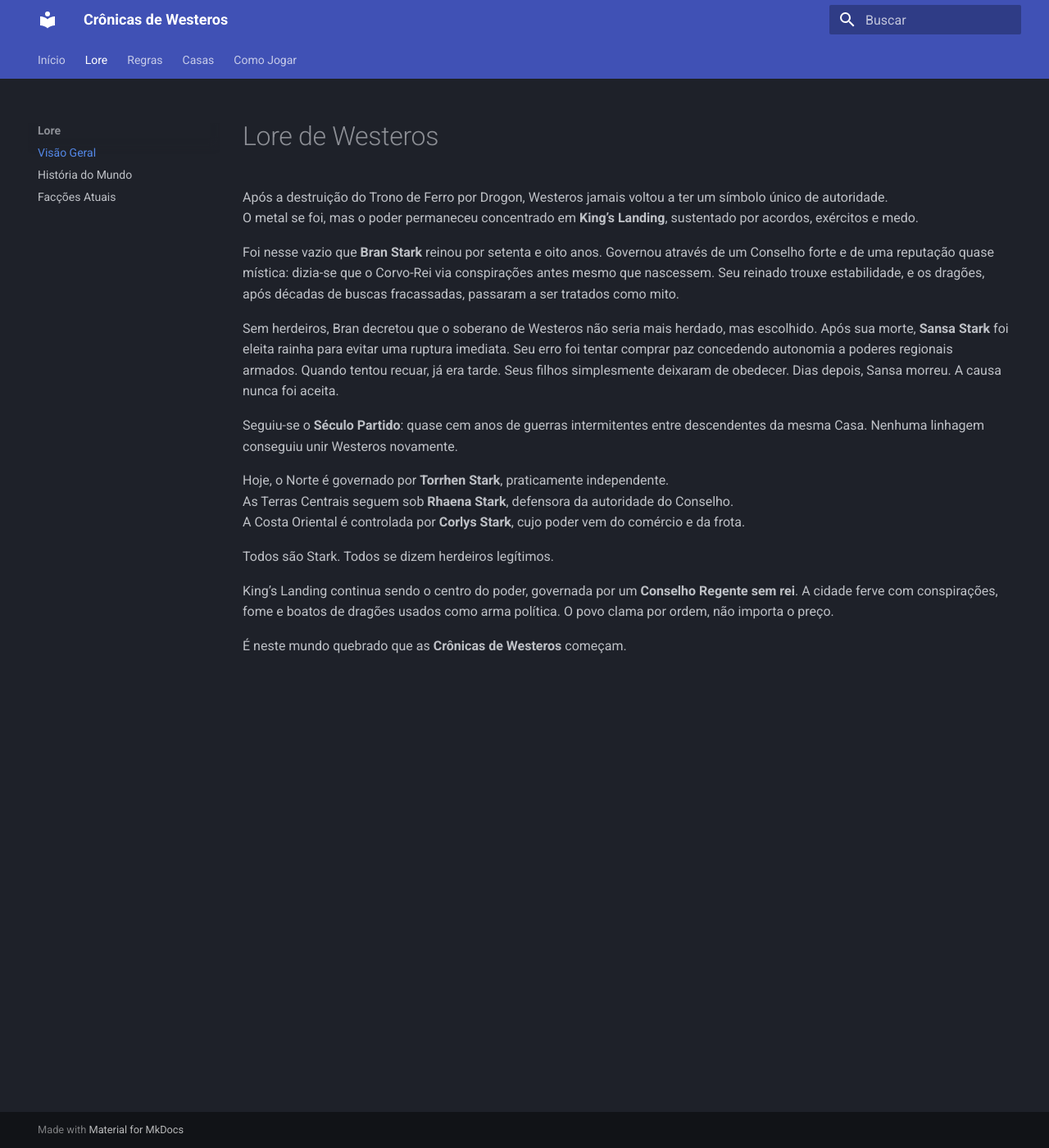
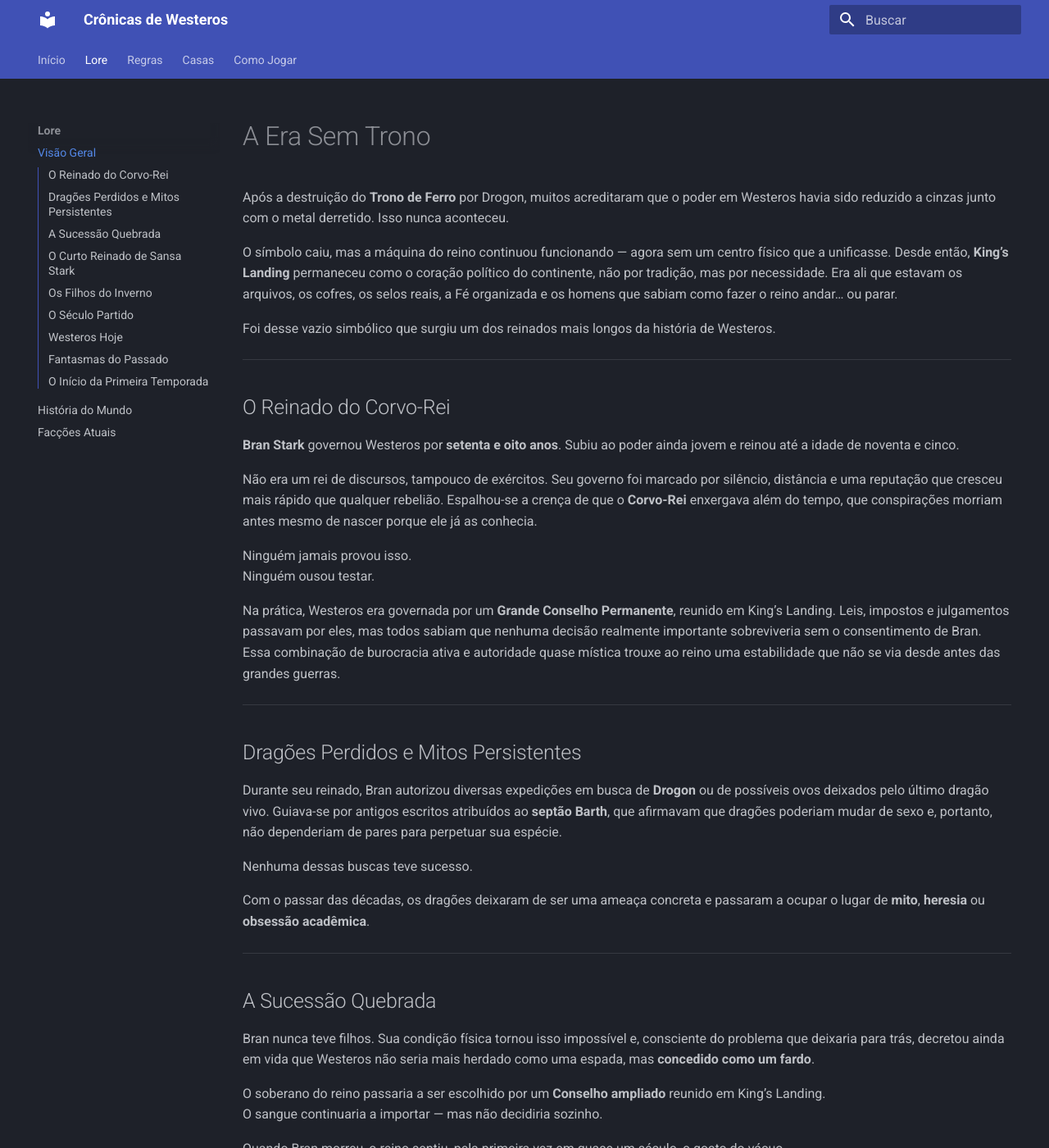
Before and after one commit to CronicasDeWesteros/Cronicas-De-Westeros, an MkDocs documentation site: the page built from docs/lore/index.md, in a window 1280 px wide and 1400 px high. Shown: the whole window at 82% size. Built offline with MkDocs 1.6.1 and Material for MkDocs 9.7.7, drawn with Linux system fonts in a browser that asks for light colours; some of the changed text lies outside the part shown.

Commit message:
Atualização da lore.

```diff
--- a/docs/lore/index.md
+++ b/docs/lore/index.md
@@ -1,20 +1,129 @@
-# Lore de Westeros
+# A Era Sem Trono
 
-Após a destruição do Trono de Ferro por Drogon, Westeros jamais voltou a ter um símbolo único de autoridade.
-O metal se foi, mas o poder permaneceu concentrado em **King’s Landing**, sustentado por acordos, exércitos e medo.
+Após a destruição do **Trono de Ferro** por Drogon, muitos acreditaram que o poder em Westeros havia sido reduzido a cinzas junto com o metal derretido. Isso nunca aconteceu.
 
-Foi nesse vazio que **Bran Stark** reinou por setenta e oito anos. Governou através de um Conselho forte e de uma reputação quase mística: dizia-se que o Corvo-Rei via conspirações antes mesmo que nascessem. Seu reinado trouxe estabilidade, e os dragões, após décadas de buscas fracassadas, passaram a ser tratados como mito.
+O símbolo caiu, mas a máquina do reino continuou funcionando — agora sem um centro físico que a unificasse. Desde então, **King’s Landing** permaneceu como o coração político do continente, não por tradição, mas por necessidade. Era ali que estavam os arquivos, os cofres, os selos reais, a Fé organizada e os homens que sabiam como fazer o reino andar… ou parar.
 
-Sem herdeiros, Bran decretou que o soberano de Westeros não seria mais herdado, mas escolhido. Após sua morte, **Sansa Stark** foi eleita rainha para evitar uma ruptura imediata. Seu erro foi tentar comprar paz concedendo autonomia a poderes regionais armados. Quando tentou recuar, já era tarde. Seus filhos simplesmente deixaram de obedecer. Dias depois, Sansa morreu. A causa nunca foi aceita.
+Foi desse vazio simbólico que surgiu um dos reinados mais longos da história de Westeros.
 
-Seguiu-se o **Século Partido**: quase cem anos de guerras intermitentes entre descendentes da mesma Casa. Nenhuma linhagem conseguiu unir Westeros novamente.
+---
 
-Hoje, o Norte é governado por **Torrhen Stark**, praticamente independente.
-As Terras Centrais seguem sob **Rhaena Stark**, defensora da autoridade do Conselho.
-A Costa Oriental é controlada por **Corlys Stark**, cujo poder vem do comércio e da frota.
+## O Reinado do Corvo-Rei
 
-Todos são Stark. Todos se dizem herdeiros legítimos.
+**Bran Stark** governou Westeros por **setenta e oito anos**. Subiu ao poder ainda jovem e reinou até a idade de noventa e cinco.
 
-King’s Landing continua sendo o centro do poder, governada por um **Conselho Regente sem rei**. A cidade ferve com conspirações, fome e boatos de dragões usados como arma política. O povo clama por ordem, não importa o preço.
+Não era um rei de discursos, tampouco de exércitos. Seu governo foi marcado por silêncio, distância e uma reputação que cresceu mais rápido que qualquer rebelião. Espalhou-se a crença de que o **Corvo-Rei** enxergava além do tempo, que conspirações morriam antes mesmo de nascer porque ele já as conhecia.
 
-É neste mundo quebrado que as **Crônicas de Westeros** começam.
+Ninguém jamais provou isso.
+Ninguém ousou testar.
+
+Na prática, Westeros era governada por um **Grande Conselho Permanente**, reunido em King’s Landing. Leis, impostos e julgamentos passavam por eles, mas todos sabiam que nenhuma decisão realmente importante sobreviveria sem o consentimento de Bran. Essa combinação de burocracia ativa e autoridade quase mística trouxe ao reino uma estabilidade que não se via desde antes das grandes guerras.
+
+---
+
+## Dragões Perdidos e Mitos Persistentes
+
+Durante seu reinado, Bran autorizou diversas expedições em busca de **Drogon** ou de possíveis ovos deixados pelo último dragão vivo. Guiava-se por antigos escritos atribuídos ao **septão Barth**, que afirmavam que dragões poderiam mudar de sexo e, portanto, não dependeriam de pares para perpetuar sua espécie.
+
+Nenhuma dessas buscas teve sucesso.
+
+Com o passar das décadas, os dragões deixaram de ser uma ameaça concreta e passaram a ocupar o lugar de **mito**, **heresia** ou **obsessão acadêmica**.
+
+---
+
+## A Sucessão Quebrada
+
+Bran nunca teve filhos. Sua condição física tornou isso impossível e, consciente do problema que deixaria para trás, decretou ainda em vida que Westeros não seria mais herdado como uma espada, mas **concedido como um fardo**.
+
+O soberano do reino passaria a ser escolhido por um **Conselho ampliado** reunido em King’s Landing.
+O sangue continuaria a importar — mas não decidiria sozinho.
+
+Quando Bran morreu, o reino sentiu, pela primeira vez em quase um século, o gosto do vácuo.
+
+---
+
+## O Curto Reinado de Sansa Stark
+
+Após meses de disputas veladas e negociações tensas, o Conselho escolheu **Sansa Stark** como rainha. Não foi uma escolha inspirada, mas pragmática. Sansa representava continuidade, memória e uma ponte segura entre a era do Corvo-Rei e o futuro incerto.
+
+Seu reinado, porém, foi curto.
+E profundamente problemático.
+
+Acreditando que o maior risco para Westeros era uma nova guerra civil, Sansa concedeu autonomia excessiva a poderes regionais que já possuíam exércitos, riquezas e ambições próprias. Tentou governar ativamente, diferente de Bran, mas sem o mito que o protegia.
+
+Ao invés de centralizar autoridade em King’s Landing, distribuiu poder esperando comprar lealdade.
+
+Na prática, **legalizou a fragmentação**.
+
+---
+
+## Os Filhos do Inverno
+
+Sansa teve quatro filhos. Três chegaram à idade adulta e já exerciam poder real quando ela foi coroada.
+
+**Eddard Stark II**, o mais velho, governava o Norte a partir de Winterfell. Militarista, tradicional e profundamente desconfiado do Sul, acreditava que o Norte jamais deveria se submeter novamente às decisões tomadas em King’s Landing. Para ele, a obediência era uma concessão temporária — nunca um dever eterno.
+
+**Aemon Stark** governava as Terras Fluviais e as rotas centrais a partir de Harrenhal. Administrador frio e legalista, defendia a autoridade do Conselho e acreditava que Westeros deveria ser unido por leis e arquivos, não por sangue ou tradição.
+
+**Lyanna Stark**, senhora da Costa Oriental, governava a partir de Gulltown. Seu poder vinha do mar. Controlava portos, frotas e comércio, mantendo relações com mercadores estrangeiros. Para ela, o verdadeiro domínio não estava em coroas, mas em moedas e navios.
+
+O quarto filho, **Rickon Stark**, morreu jovem, antes de consolidar qualquer domínio. Sua morte jamais foi esclarecida e, com o tempo, tornou-se arma política, cada facção culpando um inimigo diferente.
+
+---
+
+## O Século Partido
+
+Quando Sansa tentou revogar parte das autonomias concedidas e restaurar autoridade direta da Coroa, seus três filhos recusaram-se a obedecer.
+
+Nenhum declarou guerra aberta.
+Nenhum se proclamou rei.
+
+Eles simplesmente pararam de responder.
+
+Dias depois, Sansa morreu. A causa oficial foi doença. Quase ninguém acreditou.
+
+O que se seguiu ficou conhecido como **o Século Partido**.
+
+Por aproximadamente cem anos, Westeros foi consumido por guerras intermitentes, alianças frágeis e sucessões sangrentas. Os três filhos de Sansa morreram ao longo das décadas, mas suas linhagens sobreviveram. Nenhuma conseguiu subjugar as outras. Nenhuma abriu mão da própria ambição.
+
+---
+
+## Westeros Hoje
+
+No Norte, governa **Lord Torrhen Stark**, descendente direto de Eddard II. Conhecido como *o Lobo Cansado*, mantém o Norte virtualmente independente, tolerando King’s Landing apenas enquanto isso lhe convém. Dentro de sua própria casa, a discórdia cresce.
+
+Nas Terras Centrais, **Lady Rhaena Stark**, descendente de Aemon, governa a partir de Harrenhal. Controla rotas, arquivos e boa parte da burocracia que ainda mantém Westeros funcional. Defende a legalidade do Conselho Regente, mas enfrenta ameaças internas constantes.
+
+Na Costa Oriental, **Lord Corlys Stark**, descendente de Lyanna, governa Gulltown. Seu poder vem do comércio, da frota e da dependência econômica que outras regiões têm de seus portos. Para ele, Westeros é um sistema a ser explorado — não unificado.
+
+Em **King’s Landing**, o poder permanece concentrado, porém enfraquecido. Um **Conselho Regente** governa em nome de Westeros, sem rei coroado. A cidade vive em tensão constante: fome localizada, violência crescente, conspirações e boatos de dragões usados como arma política.
+
+O povo clama por ordem.
+Não importa mais de onde ela venha.
+
+---
+
+## Fantasmas do Passado
+
+Os ecos da antiga era ainda assombram o reino.
+
+**Arya Stark** desapareceu décadas antes da morte de Bran. Seu nome continua sendo usado para justificar assassinatos, revoltas e cultos secretos.
+
+**Jon Snow** partiu para além da Muralha com Tormund e o Povo Livre. Alguns dizem que fundou algo novo. Outros afirmam que deixou descendentes.
+
+Nada é provado.
+
+---
+
+## O Início da Primeira Temporada
+
+É neste ponto que a história começa.
+
+Westeros está cansado, dividido e governado sem rei.
+King’s Landing ainda dita as regras, mas já não consegue impô-las.
+
+As linhagens Stark disputam legitimidade entre si enquanto o povo começa a desejar qualquer tipo de autoridade que ponha fim ao caos.
+
+> A pergunta já não é quem tem direito de governar Westeros.
+>
+> **É quem terá coragem — e força — para fazê-lo.**
```
